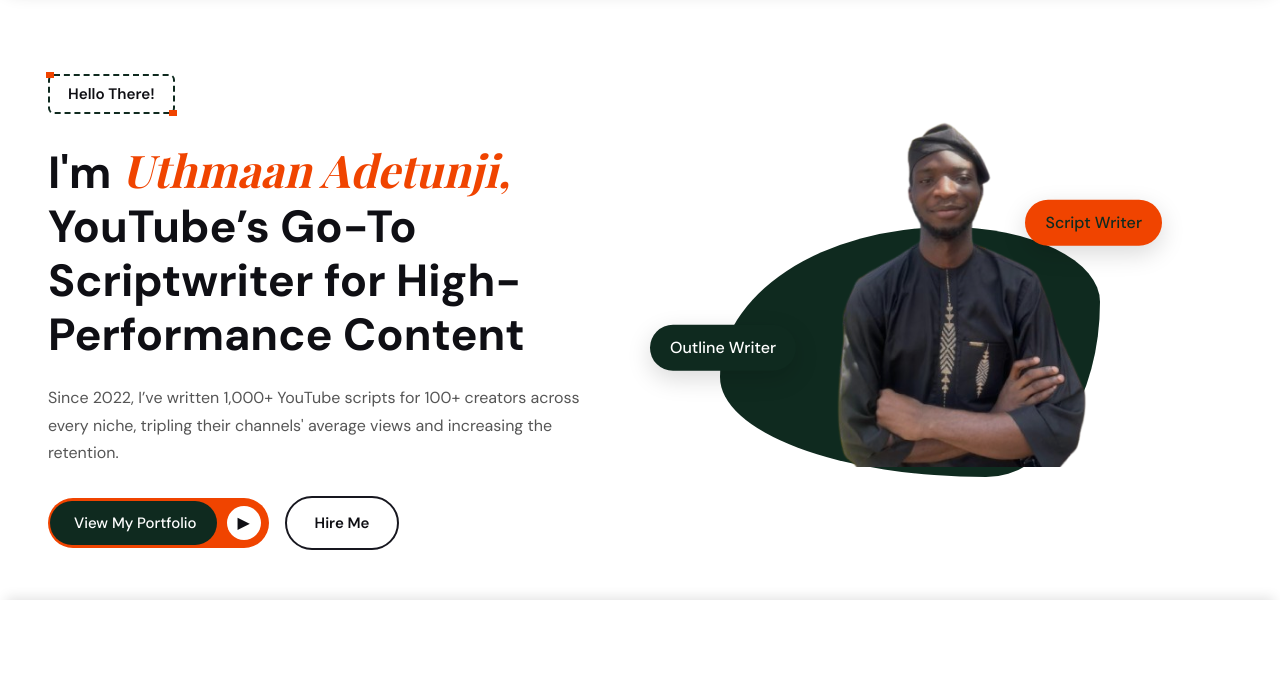
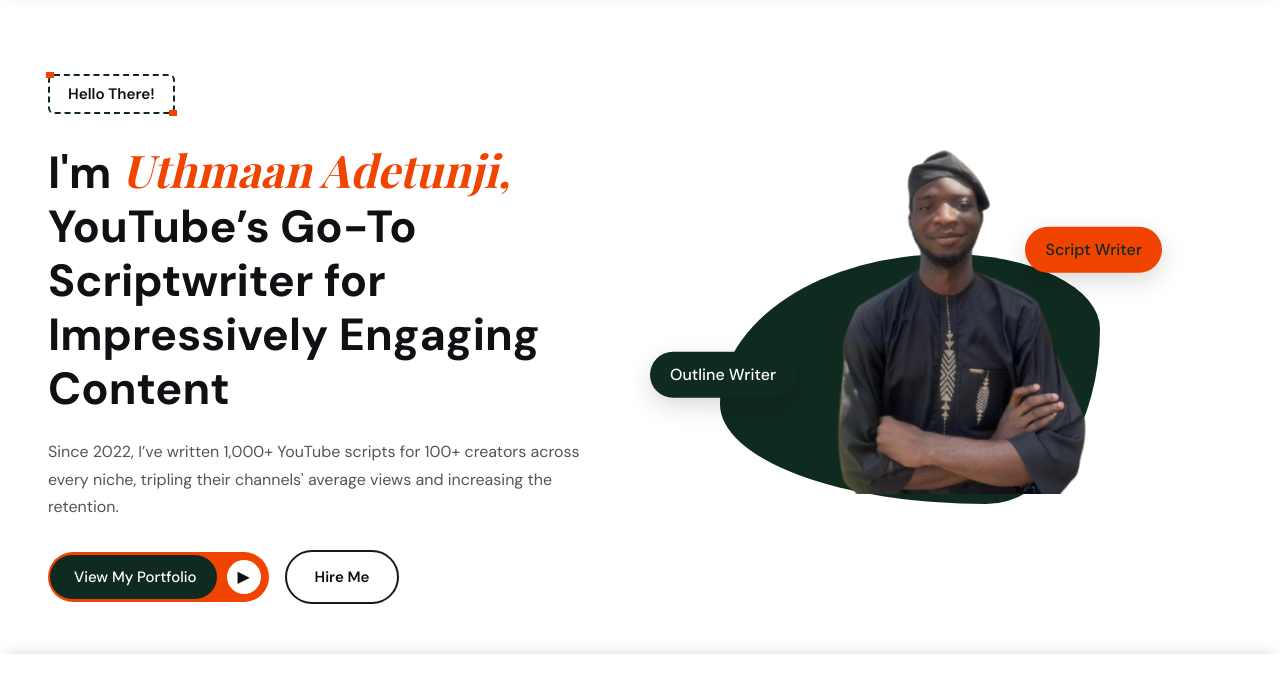
Before and after one commit to HikmahAdetunji/youtuber-005, a plain HTML site: page index.html in a window 1280 px wide. Shown: the part 74-751 px from the top of the page. Drawn offline with nearby package versions, Linux system fonts and the light colour scheme; a web font is replaced by a local one.

Commit message:
Update index.html

```diff
--- a/index.html
+++ b/index.html
@@ -60,7 +60,7 @@
 <div class="hero-greeting reveal">
 
   <div class="hello-badge">Hello There!</div>
-  <h1>I'm <em class="hero-name">Uthmaan Adetunji,</em> YouTube’s Go-To Scriptwriter for High-Performance Content</h1>
+  <h1>I'm <em class="hero-name">Uthmaan Adetunji,</em> YouTube’s Go-To Scriptwriter for Impressively Engaging Content</h1>
   <p class="hero-description">
     Since 2022, I’ve written 1,000+ YouTube scripts for 100+ creators across
     every niche, tripling their channels' average views and increasing the retention.
```
